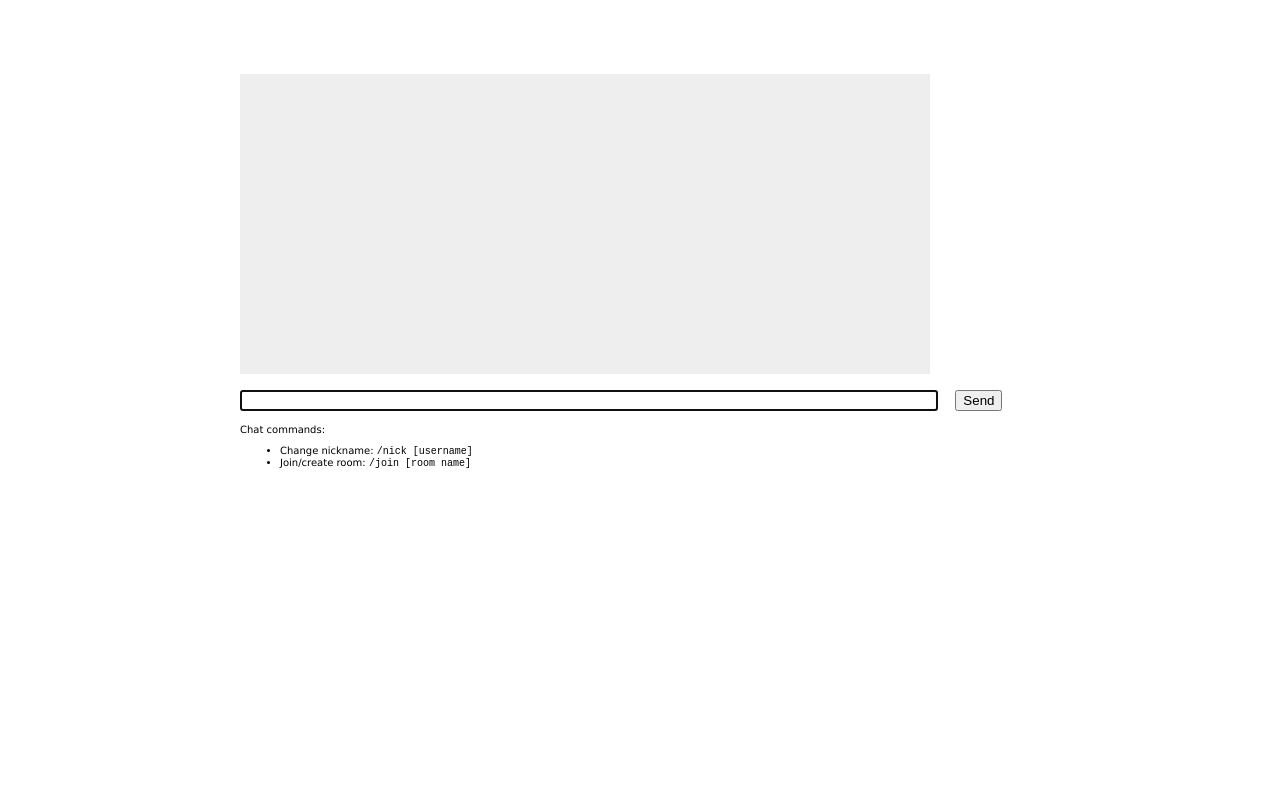
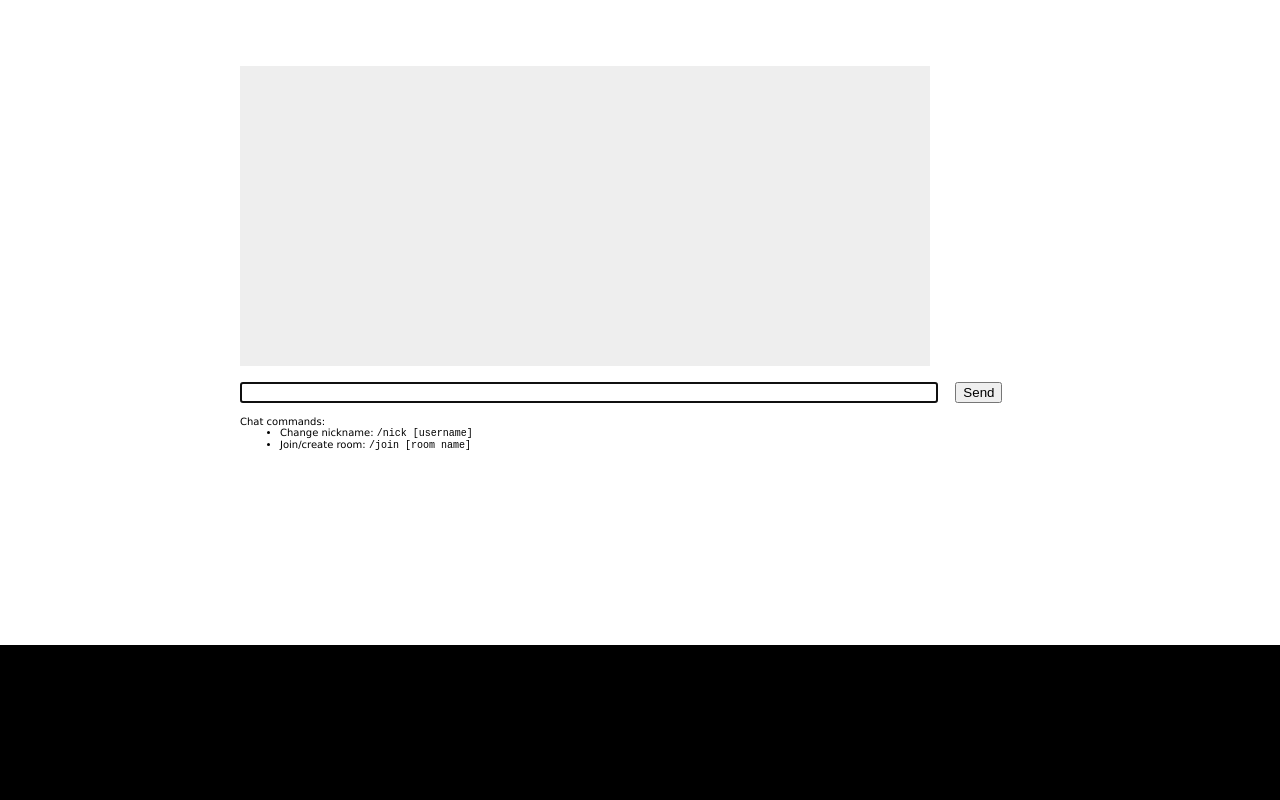
Before and after one commit to marciandmnd/IcyChatrooms, a website: page public/index.html in a window 1280 px wide. Drawn offline with nearby package versions, Linux system fonts and the light colour scheme; no server answers.

Commit message:
added sticky footer

```diff
--- a/public/index.html
+++ b/public/index.html
@@ -5,6 +5,7 @@
     <link rel="stylesheet" type="text/css" href="/stylesheets/style.css"></link>
   </head>
   <body>
+    <div class='wrapper'>
       <div id='content'>
         <div id='room'></div>
         <div id='room-list' ></div>
@@ -22,6 +23,11 @@
           </div>
         </form>
       </div>
+      <div class="push"></div>
+    </div>
+    <div class='footer'>
+
+    </div>
     <script src='/socket.io/socket.io.js' type='text/javascript'></script>
     <script src='http://code.jquery.com/jquery-1.8.0.min.js' type='text/javascript'></script>
     <script src='/javascripts/chat.js' type='text/javascript'></script>
--- a/public/stylesheets/style.css
+++ b/public/stylesheets/style.css
@@ -23,10 +23,6 @@
 #help {
   font: 10px "Lucida Grande", Helvetica, Arial, sans-serif;
 }
-body {
-  padding: 50px;
-}
-
 a {
   color: #00B7FF;
 }
@@ -35,6 +31,7 @@ a {
   width: 800px;
   margin-left: auto;
   margin-right: auto;
+  padding: 50px;
 }
 
 #room {
@@ -50,3 +47,27 @@ a {
   margin-bottom: 1em;
   margin-right: 10px;
 }
+
+* {
+  margin: 0;
+}
+html, body {
+  height: 100%;
+}
+
+body {
+  /*margin-top: 50px;*/
+}
+.wrapper {
+  min-height: 100%;
+  margin: 0px auto -155px; /* the bottom margin is the negative value of the footer's height */
+}
+.footer, .push {
+  height: 155px; /* '.push' must be the same height as 'footer' */
+}
+
+.footer {
+  background-color: black;
+  width:100%;
+  padding: 0px;
+}
```
Lines whose indentation alone changed are shown as unchanged.
